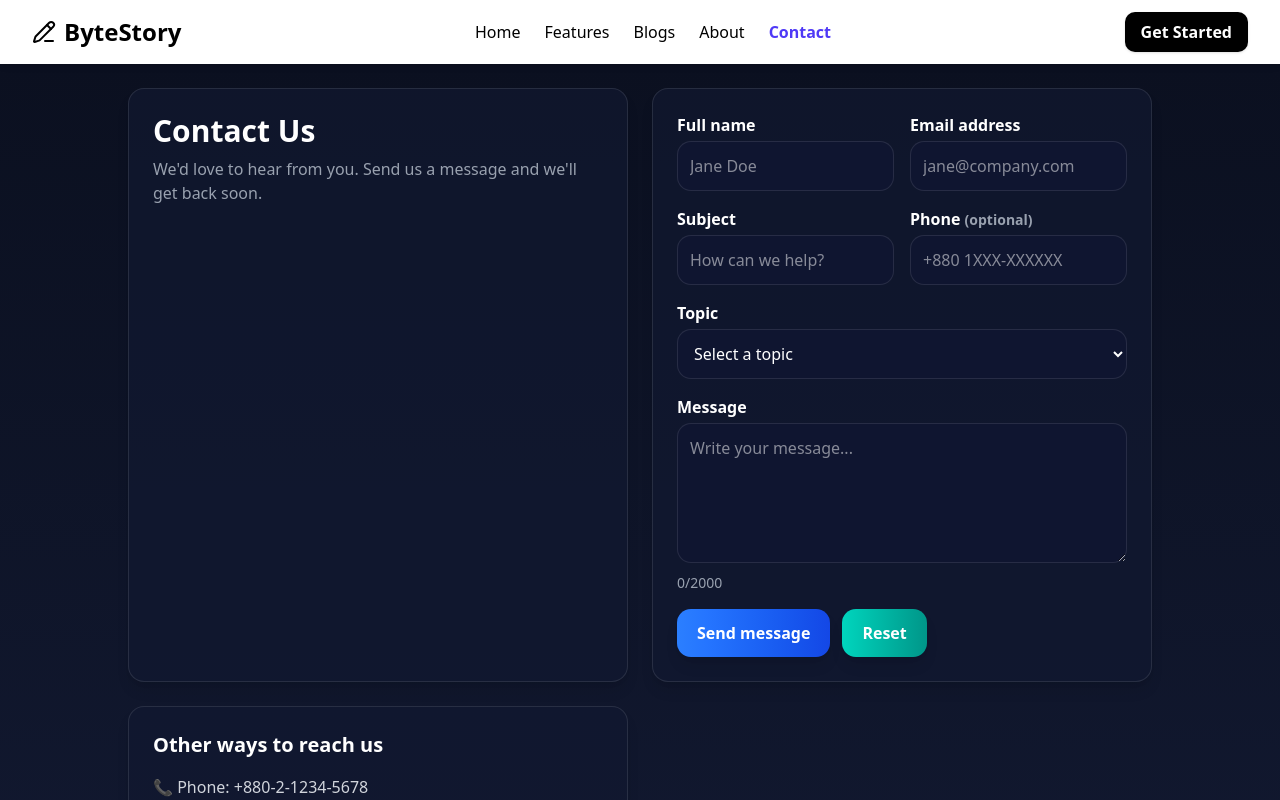
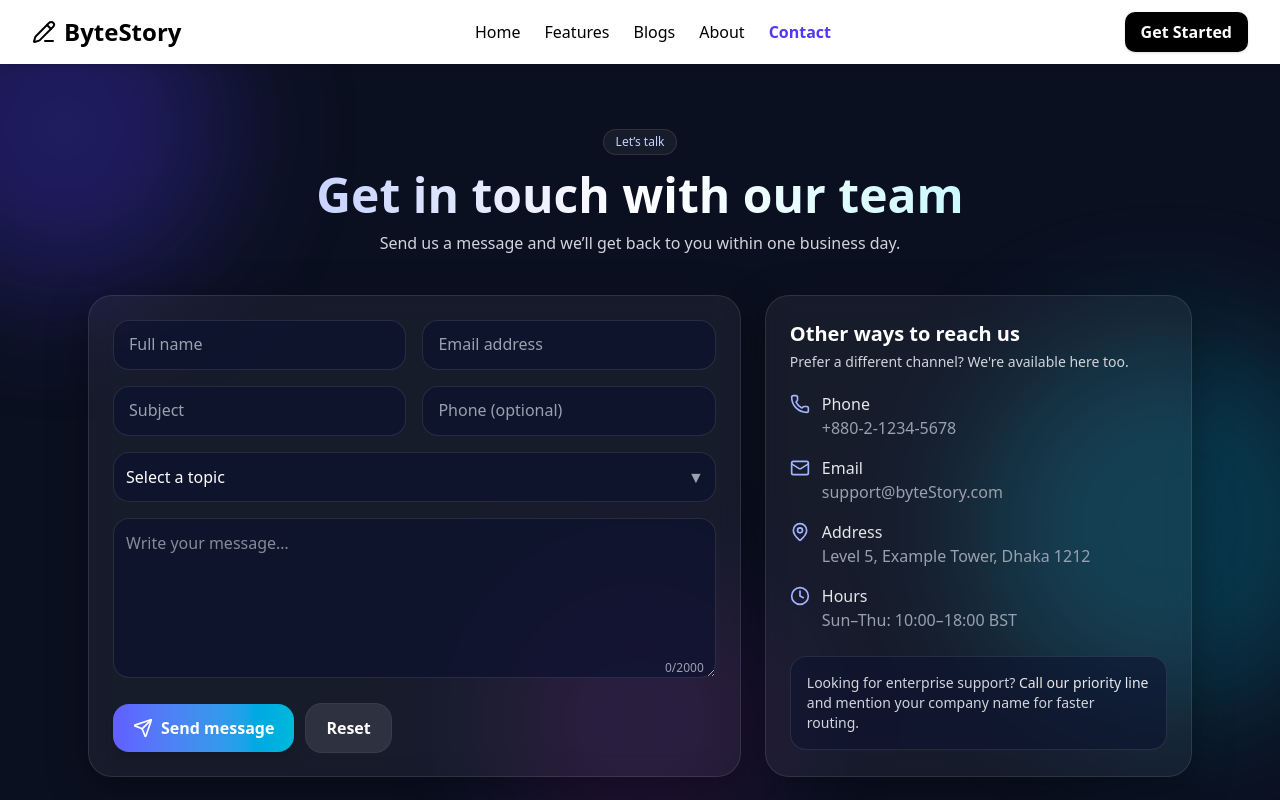
Before and after one commit to shahnewaz5646455/ByteStory, a Next.js app: page /contact in a window 1280 px wide. Shown: the top 800 px of the page. Built offline with nearby package versions, Linux system fonts and the light colour scheme.

Commit message:
[MODIFIED]:Contact page design has been changed

```diff
--- a/src/app/contact/page.jsx
+++ b/src/app/contact/page.jsx
@@ -1,8 +1,34 @@
 "use client";
 
 import { useState } from "react";
+import { motion } from "framer-motion";
+import { Mail, Phone, MapPin, Clock, Send } from "lucide-react";
 
-export default function ContactPage() {
+function InputField({ id, label, type = "text", value, onChange, placeholder, required, autoComplete }) {
+  return (
+    <div className="relative">
+      <input
+        id={id}
+        name={id}
+        type={type}
+        value={value}
+        onChange={onChange}
+        placeholder=" "
+        required={required}
+        autoComplete={autoComplete}
+        className="peer w-full p-3 rounded-2xl bg-[#0d1330]/70 border border-white/10 focus:ring-2 focus:ring-indigo-500 focus:border-indigo-500 outline-none text-white placeholder-transparent"
+      />
+      <label
+        htmlFor={id}
+        className="absolute left-3 top-3 px-1 text-sm text-gray-400 bg-transparent transition-all duration-200 peer-placeholder-shown:top-3 peer-placeholder-shown:text-gray-400 peer-placeholder-shown:text-base peer-focus:-top-2 peer-focus:text-xs peer-focus:text-indigo-300 peer-focus:bg-[#0d1330]"
+      >
+        {label}
+      </label>
+    </div>
+  );
+}
+
+export default function Contact() {
   const [formData, setFormData] = useState({
     name: "",
     email: "",
@@ -13,6 +39,7 @@ export default function ContactPage() {
   });
   const [status, setStatus] = useState(null);
   const [charCount, setCharCount] = useState(0);
+  const [loading, setLoading] = useState(false);
 
   const MAX = 2000;
 
@@ -24,9 +51,9 @@ export default function ContactPage() {
 
   const handleSubmit = async (e) => {
     e.preventDefault();
+    setLoading(true);
     setStatus({ type: "note", text: "Sending…" });
     try {
-      // Replace this with your backend endpoint
       const res = await fetch("/api/contact", {
         method: "POST",
         headers: { "Content-Type": "application/json" },
@@ -38,99 +65,67 @@ export default function ContactPage() {
       setCharCount(0);
     } catch (err) {
       setStatus({ type: "error", text: "Could not send your message. Please try again later." });
+    } finally {
+      setLoading(false);
     }
   };
 
   return (
-    <div className="min-h-screen bg-gradient-to-b from-[#0b1020] to-[#121931] text-white p-6 flex justify-center items-center">
-      <div className="max-w-5xl w-full grid md:grid-cols-2 gap-6">
-        {/* Header */}
-        <header className="bg-[#121931]/70 border border-white/10 rounded-2xl p-6 shadow-lg">
-          <h1 className="text-3xl font-bold mb-2">Contact Us</h1>
-          <p className="text-gray-400">We'd love to hear from you. Send us a message and we'll get back soon.</p>
-        </header>
-
-        {/* Form */}
-        <form
-          onSubmit={handleSubmit}
-          className="bg-[#121931]/70 border border-white/10 rounded-2xl p-6 shadow-lg space-y-4"
-        >
-          <div className="grid md:grid-cols-2 gap-4">
-            <div>
-              <label className="block font-semibold mb-1" htmlFor="name">
-                Full name
-              </label>
-              <input
-                id="name"
-                name="name"
-                type="text"
-                value={formData.name}
-                onChange={handleChange}
-                placeholder="Jane Doe"
-                required
-                className="w-full p-3 rounded-xl bg-[#0f1530] border border-white/10 focus:ring-2 focus:ring-blue-500 outline-none"
-              />
-            </div>
-            <div>
-              <label className="block font-semibold mb-1" htmlFor="email">
-                Email address
-              </label>
-              <input
-                id="email"
-                name="email"
-                type="email"
-                value={formData.email}
-                onChange={handleChange}
-                placeholder="jane@company.com"
-                required
-                className="w-full p-3 rounded-xl bg-[#0f1530] border border-white/10 focus:ring-2 focus:ring-blue-500 outline-none"
-              />
-            </div>
+    <div className="relative min-h-screen overflow-hidden bg-[#0b1020] text-white">
+      {/* Ambient background blobs */}
+      <div className="pointer-events-none absolute inset-0">
+        <div className="absolute -top-24 -left-24 h-80 w-80 rounded-full bg-indigo-600/30 blur-3xl" />
+        <div className="absolute top-1/3 -right-20 h-96 w-96 rounded-full bg-cyan-400/20 blur-3xl" />
+        <div className="absolute bottom-0 left-1/2 h-72 w-72 -translate-x-1/2 rounded-full bg-fuchsia-500/10 blur-3xl" />
       </div>
 
-          <div className="grid md:grid-cols-2 gap-4">
-            <div>
-              <label className="block font-semibold mb-1" htmlFor="subject">
-                Subject
-              </label>
-              <input
-                id="subject"
-                name="subject"
-                type="text"
-                value={formData.subject}
-                onChange={handleChange}
-                placeholder="How can we help?"
-                required
-                className="w-full p-3 rounded-xl bg-[#0f1530] border border-white/10 focus:ring-2 focus:ring-blue-500 outline-none"
-              />
-            </div>
-            <div>
-              <label className="block font-semibold mb-1" htmlFor="phone">
-                Phone <span className="text-gray-400 text-sm">(optional)</span>
-              </label>
-              <input
-                id="phone"
-                name="phone"
-                type="tel"
-                value={formData.phone}
-                onChange={handleChange}
-                placeholder="+880 1XXX-XXXXXX"
-                className="w-full p-3 rounded-xl bg-[#0f1530] border border-white/10 focus:ring-2 focus:ring-blue-500 outline-none"
-              />
-            </div>
+      <main className="relative z-10 mx-auto max-w-6xl px-6 py-16">
+        {/* Heading */}
+        <motion.div
+          initial={{ opacity: 0, y: 10 }}
+          animate={{ opacity: 1, y: 0 }}
+          transition={{ duration: 0.4 }}
+          className="mb-10 text-center"
+        >
+          <span className="inline-flex items-center rounded-full border border-white/10 bg-white/5 px-3 py-1 text-xs text-indigo-200">
+            Let’s talk
+          </span>
+          <h1 className="mt-4 bg-gradient-to-r from-indigo-300 via-white to-cyan-200 bg-clip-text text-4xl font-extrabold text-transparent md:text-5xl">
+            Get in touch with our team
+          </h1>
+          <p className="mx-auto mt-3 max-w-2xl text-sm text-gray-300 md:text-base">
+            Send us a message and we’ll get back to you within one business day.
+          </p>
+        </motion.div>
+
+        <div className="grid gap-6 md:grid-cols-5">
+          {/* Left: Form */}
+          <motion.form
+            initial={{ opacity: 0, y: 8 }}
+            animate={{ opacity: 1, y: 0 }}
+            transition={{ duration: 0.35, delay: 0.05 }}
+            onSubmit={handleSubmit}
+            className="md:col-span-3 rounded-3xl border border-white/10 bg-white/5 p-6 backdrop-blur-md shadow-[0_10px_40px_rgba(0,0,0,0.35)]"
+          >
+            <div className="grid gap-4 md:grid-cols-2">
+              <InputField id="name" label="Full name" value={formData.name} onChange={handleChange} required autoComplete="name" />
+              <InputField id="email" label="Email address" type="email" value={formData.email} onChange={handleChange} required autoComplete="email" />
             </div>
 
-          <div>
-            <label className="block font-semibold mb-1" htmlFor="topic">
-              Topic
-            </label>
+            <div className="mt-4 grid gap-4 md:grid-cols-2">
+              <InputField id="subject" label="Subject" value={formData.subject} onChange={handleChange} required />
+              <InputField id="phone" label="Phone (optional)" type="tel" value={formData.phone} onChange={handleChange} autoComplete="tel" />
+            </div>
+
+            <div className="mt-4">
+              <div className="relative">
                 <select
                   id="topic"
                   name="topic"
                   value={formData.topic}
                   onChange={handleChange}
                   required
-              className="w-full p-3 rounded-xl bg-[#0f1530] border border-white/10 focus:ring-2 focus:ring-blue-500 outline-none"
+                  className="w-full appearance-none rounded-2xl bg-[#0d1330]/70 p-3 pr-10 text-white border border-white/10 focus:ring-2 focus:ring-indigo-500 focus:border-indigo-500 outline-none"
                 >
                   <option value="" disabled>
                     Select a topic
@@ -141,38 +136,41 @@ export default function ContactPage() {
                   <option value="careers">Careers</option>
                   <option value="other">Other</option>
                 </select>
+                <div className="pointer-events-none absolute right-3 top-1/2 -translate-y-1/2 text-gray-400">▼</div>
+              </div>
             </div>
 
-          <div>
-            <label className="block font-semibold mb-1" htmlFor="message">
-              Message
-            </label>
+            <div className="mt-4">
+              <div className="relative">
                 <textarea
                   id="message"
                   name="message"
                   value={formData.message}
                   onChange={handleChange}
-              placeholder="Write your message..."
+                  placeholder="Write your message…"
                   required
-              className="w-full p-3 rounded-xl bg-[#0f1530] border border-white/10 focus:ring-2 focus:ring-blue-500 outline-none min-h-[140px]"
+                  className="w-full min-h-[160px] rounded-2xl bg-[#0d1330]/70 p-3 text-white border border-white/10 focus:ring-2 focus:ring-indigo-500 focus:border-indigo-500 outline-none"
                 />
-            <div className="text-sm text-gray-400 mt-1">{charCount}/{MAX}</div>
+                <div className="absolute bottom-2 right-3 text-xs text-gray-400">{charCount}/{MAX}</div>
+              </div>
             </div>
 
-          <div className="flex gap-3 items-center">
+            <div className="mt-5 flex flex-wrap items-center gap-3">
               <button
                 type="submit"
-              className="px-5 py-3 rounded-xl bg-gradient-to-r from-blue-500 to-blue-700 font-semibold shadow-lg hover:brightness-110 active:translate-y-[1px]"
+                disabled={loading}
+                className="inline-flex items-center gap-2 rounded-2xl bg-gradient-to-r from-indigo-500 to-cyan-500 px-5 py-3 font-semibold shadow-lg transition hover:brightness-110 active:translate-y-[1px] disabled:opacity-60"
               >
-              Send message
+                <Send className="h-5 w-5" /> {loading ? "Sending…" : "Send message"}
               </button>
               <button
-              type="reset"
+                type="button"
                 onClick={() => {
                   setFormData({ name: "", email: "", subject: "", phone: "", topic: "", message: "" });
                   setCharCount(0);
+                  setStatus(null);
                 }}
-              className="px-5 py-3 rounded-xl bg-gradient-to-r from-teal-400 to-teal-600 font-semibold shadow-lg hover:brightness-110"
+                className="rounded-2xl bg-white/10 px-5 py-3 font-semibold text-white ring-1 ring-white/15 transition hover:bg-white/15"
               >
                 Reset
               </button>
@@ -180,30 +178,67 @@ export default function ContactPage() {
 
             {status && (
               <div
-              className={`mt-3 p-3 rounded-xl text-sm border ${
+                className={`mt-4 rounded-2xl border p-3 text-sm ${
                   status.type === "success"
-                  ? "bg-green-600/20 border-green-500 text-green-100"
+                    ? "border-emerald-400/40 bg-emerald-500/15 text-emerald-100"
                     : status.type === "error"
-                  ? "bg-red-600/20 border-red-500 text-red-100"
-                  : "bg-blue-600/20 border-blue-500 text-blue-100"
+                    ? "border-rose-400/40 bg-rose-500/15 text-rose-100"
+                    : "border-indigo-400/40 bg-indigo-500/15 text-indigo-100"
                 }`}
               >
                 {status.text}
               </div>
             )}
-        </form>
+          </motion.form>
 
-        {/* Side Contact Info */}
-        <aside className="bg-[#121931]/70 border border-white/10 rounded-2xl p-6 shadow-lg space-y-4">
+          {/* Right: Contact Card */}
+          <motion.aside
+            initial={{ opacity: 0, y: 8 }}
+            animate={{ opacity: 1, y: 0 }}
+            transition={{ duration: 0.35, delay: 0.1 }}
+            className="md:col-span-2 rounded-3xl border border-white/10 bg-white/5 p-6 backdrop-blur-md shadow-[0_10px_40px_rgba(0,0,0,0.35)]"
+          >
             <h2 className="text-xl font-semibold">Other ways to reach us</h2>
-          <div className="space-y-3 text-gray-300">
-            <div>📞 Phone: +880-2-1234-5678</div>
-            <div>✉️ Email: support@byteStory.com</div>
-            <div>📍 Address: Level 5, Example Tower, Dhaka 1212</div>
-            <div>⏰ Hours: Sun–Thu: 10:00–18:00 BST</div>
+            <p className="mt-1 text-sm text-gray-300">Prefer a different channel? We're available here too.</p>
+            <div className="mt-5 space-y-4 text-gray-200">
+              <div className="flex items-start gap-3">
+                <Phone className="mt-0.5 h-5 w-5 text-indigo-300" />
+                <div>
+                  <div className="font-medium">Phone</div>
+                  <div className="text-gray-400">+880-2-1234-5678</div>
                 </div>
-        </aside>
               </div>
+              <div className="flex items-start gap-3">
+                <Mail className="mt-0.5 h-5 w-5 text-indigo-300" />
+                <div>
+                  <div className="font-medium">Email</div>
+                  <div className="text-gray-400">support@byteStory.com</div>
+                </div>
+              </div>
+              <div className="flex items-start gap-3">
+                <MapPin className="mt-0.5 h-5 w-5 text-indigo-300" />
+                <div>
+                  <div className="font-medium">Address</div>
+                  <div className="text-gray-400">Level 5, Example Tower, Dhaka 1212</div>
+                </div>
+              </div>
+              <div className="flex items-start gap-3">
+                <Clock className="mt-0.5 h-5 w-5 text-indigo-300" />
+                <div>
+                  <div className="font-medium">Hours</div>
+                  <div className="text-gray-400">Sun–Thu: 10:00–18:00 BST</div>
+                </div>
+              </div>
+            </div>
+
+            <div className="mt-6 rounded-2xl border border-white/10 bg-[#0d1330]/60 p-4">
+              <p className="text-sm text-gray-300">
+                Looking for enterprise support? <span className="text-white/90">Call our priority line</span> and mention your company name for faster routing.
+              </p>
+            </div>
+          </motion.aside>
+        </div>
+      </main>
     </div>
   );
 }
```
Lines whose indentation alone changed are shown as unchanged.
